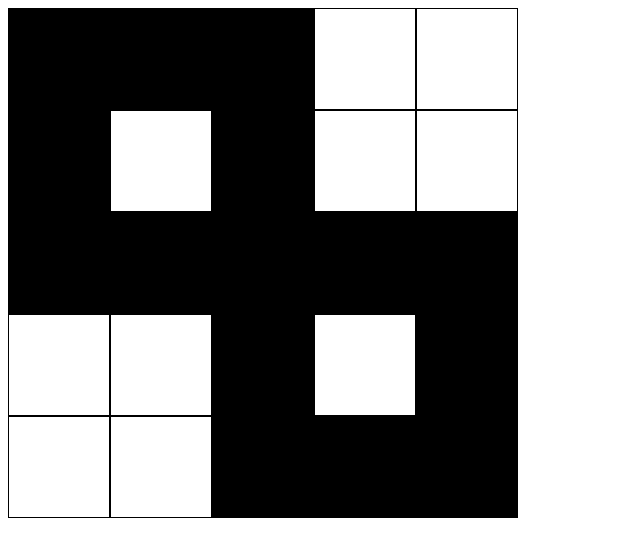
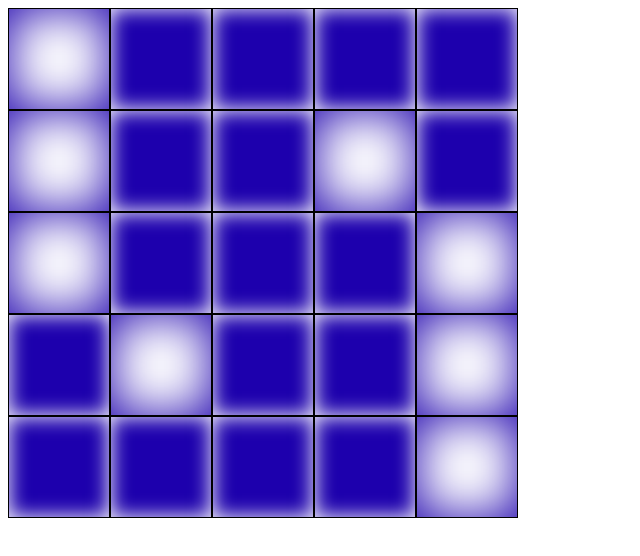
Before and after one commit to fijimunkii/lights-out.js, a plain HTML site: page index.html in a window 1280 px wide. Shown: the whole page, without its empty margins (0-640 px from the left). Drawn offline with nearby package versions, Linux system fonts and the light colour scheme.

Commit message:
css inset box shadows

```diff
--- a/css/style.css
+++ b/css/style.css
@@ -8,9 +8,16 @@
   height: 100px;
   float: left;
   border: 1px solid #000;
-  background: #000;
+  background: #1D00AD;
+  -webkit-box-shadow: inset 0 0 20px #fff;
+  -moz-box-shadow: inset 0 0 20px #fff;
+  box-shadow: inset 0 0 20px #fff;
+
 }
 
 .on {
   background: #fff;
+  -webkit-box-shadow: inset 0 0 50px #1D00AD;
+  -moz-box-shadow: inset 0 0 50px #1D00AD;
+  box-shadow: inset 0 0 50px #1D00AD;
 }
--- a/js/game.js
+++ b/js/game.js
@@ -76,7 +76,7 @@
 
   function newGame() {
 
-    var randomNumber=Math.floor(Math.random()*11);
+    var randomNumber=Math.floor(Math.random()*10);
 
     if (randomNumber === 0) {
       $('#1-5').addClass('on');
```
